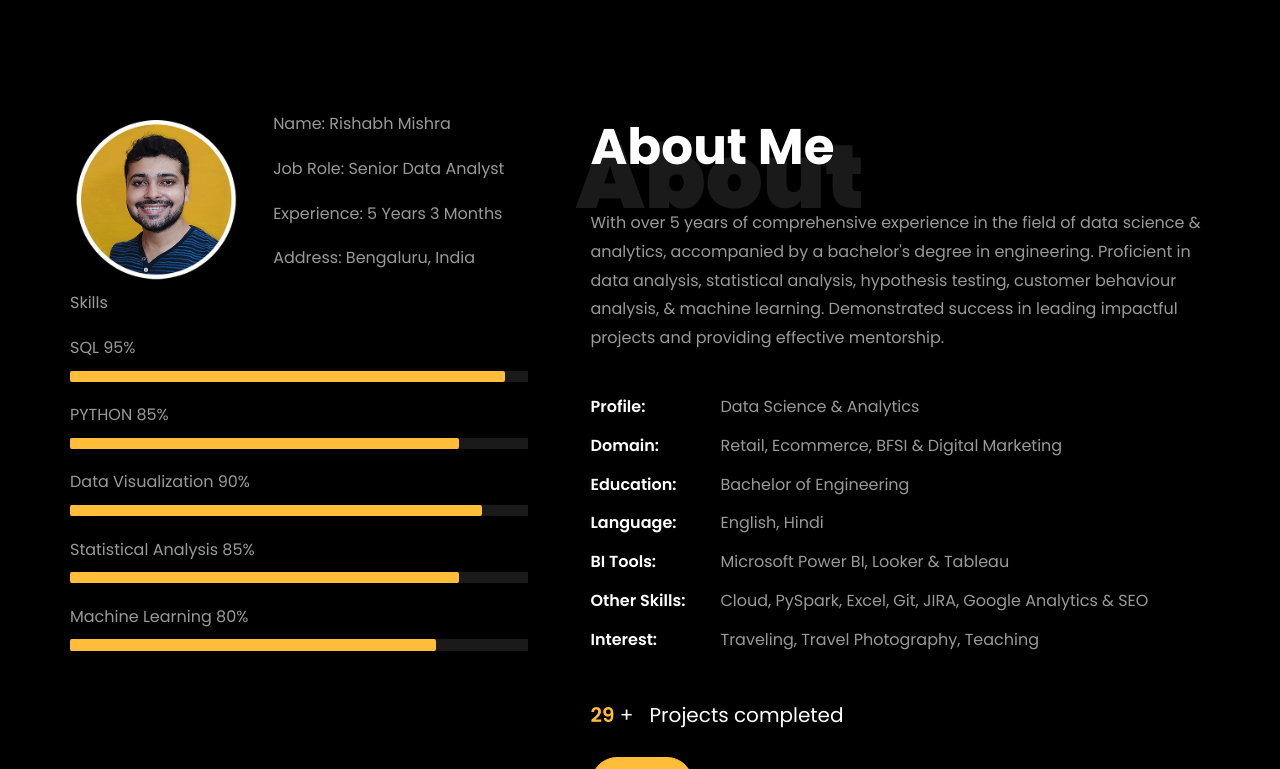
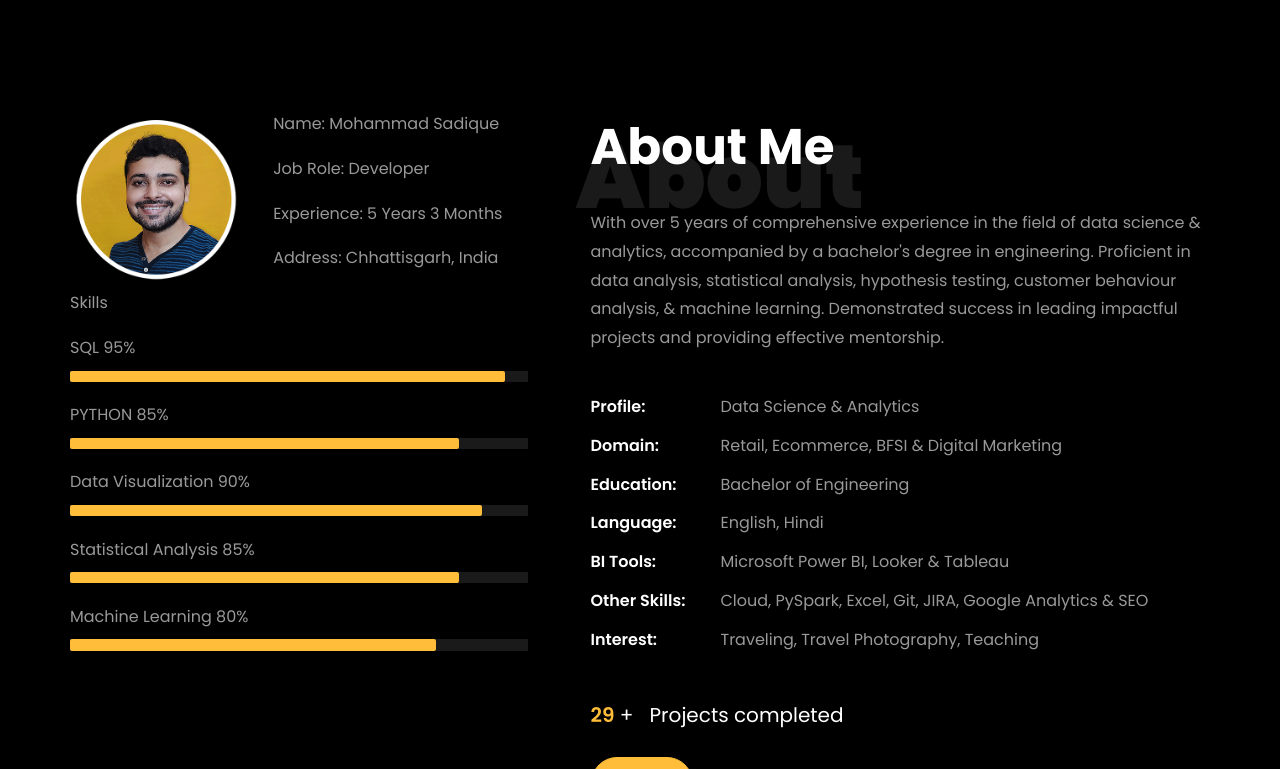
Before and after one commit to mohammadsadique/mohammadsadique.github.io, a plain HTML site: page index.html in a window 1280 px wide. Shown: the part 752-1521 px from the top of the page. Drawn offline with Linux system fonts and the light colour scheme; animation ran at ten frames a second; files whose address does not match are found by name.

Commit message:
hide image

```diff
--- a/index.html
+++ b/index.html
@@ -137,9 +137,9 @@
 	      	<div class="overlay"></div>
 	         <div class="container">
 	          <div class="row d-md-flex no-gutters slider-text align-items-end justify-content-end" data-scrollax-parent="true">
-	          	<div class="one-third js-fullheight order-md-last img" style="background-image:url(images/bg_1.png);">
+	          	<!-- <div class="one-third js-fullheight order-md-last img" style="background-image:url(images/bg_1.png);">
 	          	 <div class="overlay"></div>
-	          	</div>
+	          	</div> -->
 		          <div class="one-forth d-flex  align-items-center ftco-animate" data-scrollax=" properties: { translateY: '70%' }">
 		          	<div class="text">
 		          		<span class="subheading">Hello!</span>
@@ -215,10 +215,10 @@
 									<!-- Details next to profile image -->
 									<div class="col-sm-6 col-md-7">
 									  <div class="about-info">
-										<p><span class="title-s">Name: </span> <span>Rishabh Mishra</span></p>
-										<p><span class="title-s">Job Role: </span> <span>Senior Data Analyst</span></p>
+										<p><span class="title-s">Name: </span> <span>Mohammad Sadique</span></p>
+										<p><span class="title-s">Job Role: </span> <span>Developer</span></p>
 										<p><span class="title-s">Experience: </span> <span>5 Years 3 Months</span></p>
-										<p><span class="title-s">Address: </span> <span>Bengaluru, India</span></p>
+										<p><span class="title-s">Address: </span> <span>Chhattisgarh, India</span></p>
 									  </div>
 									</div>
 								  </div>
```
